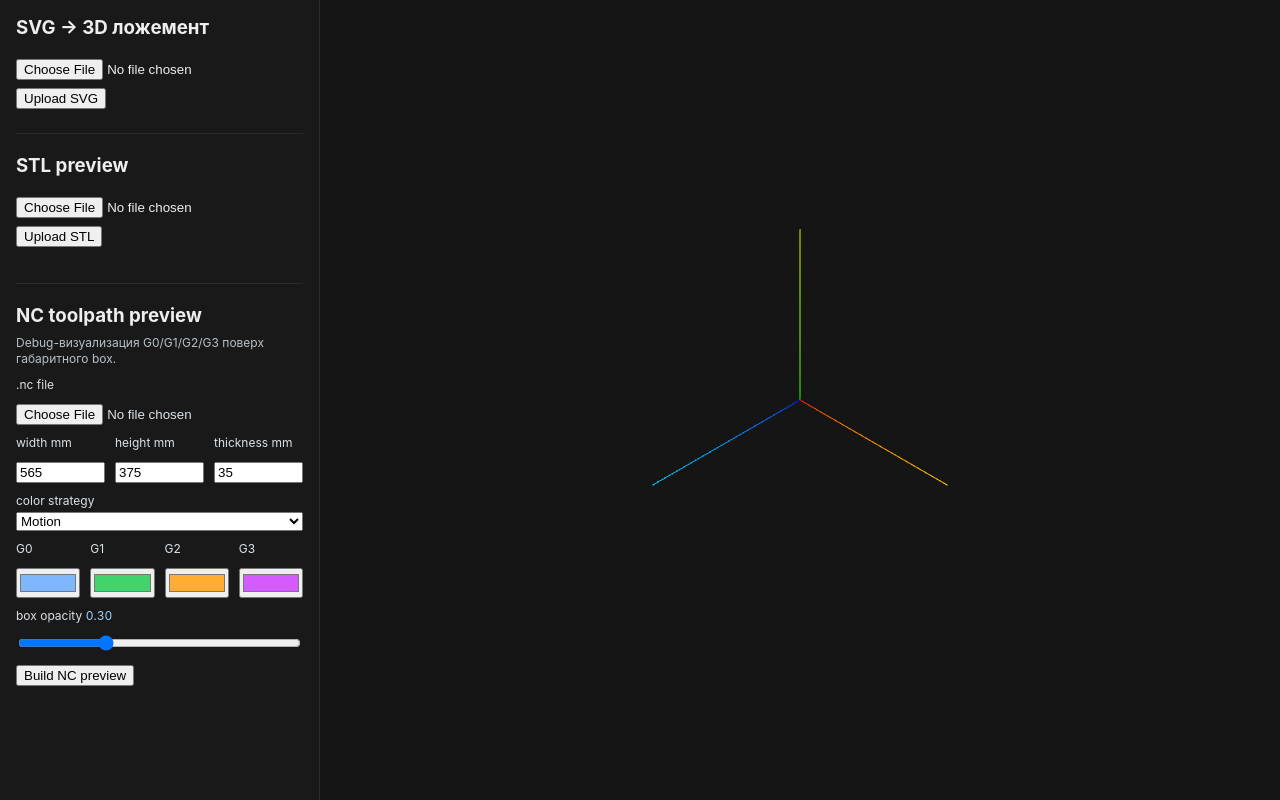
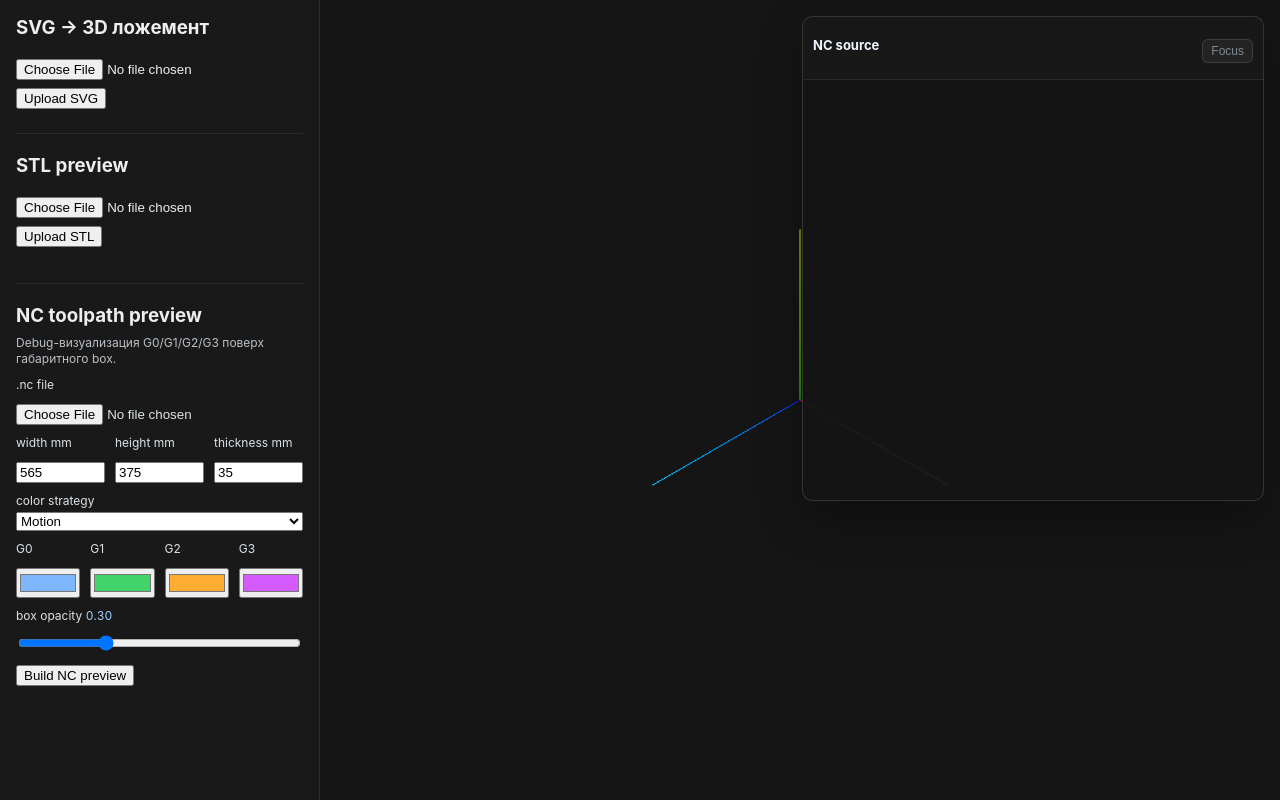
Before and after one commit to rusDad/layment-viewer, a website: page public/index.html in a window 1280 px wide. Drawn offline with nearby package versions, Linux system fonts and the light colour scheme.

Commit message:
Move NC source panel to right edge

```diff
--- a/public/style.css
+++ b/public/style.css
@@ -267,10 +267,18 @@ body {
 }
 
 .nc-source-panel {
-  margin-top: 14px;
+  position: fixed;
+  top: 16px;
+  right: 16px;
+  z-index: 3;
+  width: min(460px, calc(100vw - 32px));
+  max-height: calc(100vh - 32px);
+  display: flex;
+  flex-direction: column;
   border: 1px solid rgba(255, 255, 255, 0.12);
   border-radius: 10px;
-  background: rgba(255, 255, 255, 0.04);
+  background: rgba(25, 25, 25, 0.92);
+  box-shadow: 0 18px 45px rgba(0, 0, 0, 0.32);
   overflow: hidden;
 }
 
@@ -298,7 +306,8 @@ body {
 
 .nc-source-list {
   position: relative;
-  height: 280px;
+  height: min(420px, calc(100vh - 156px));
+  min-height: 180px;
   overflow: auto;
   background: rgba(0, 0, 0, 0.18);
   font: 12px/24px ui-monospace, SFMono-Regular, Menlo, Consolas, monospace;
```
